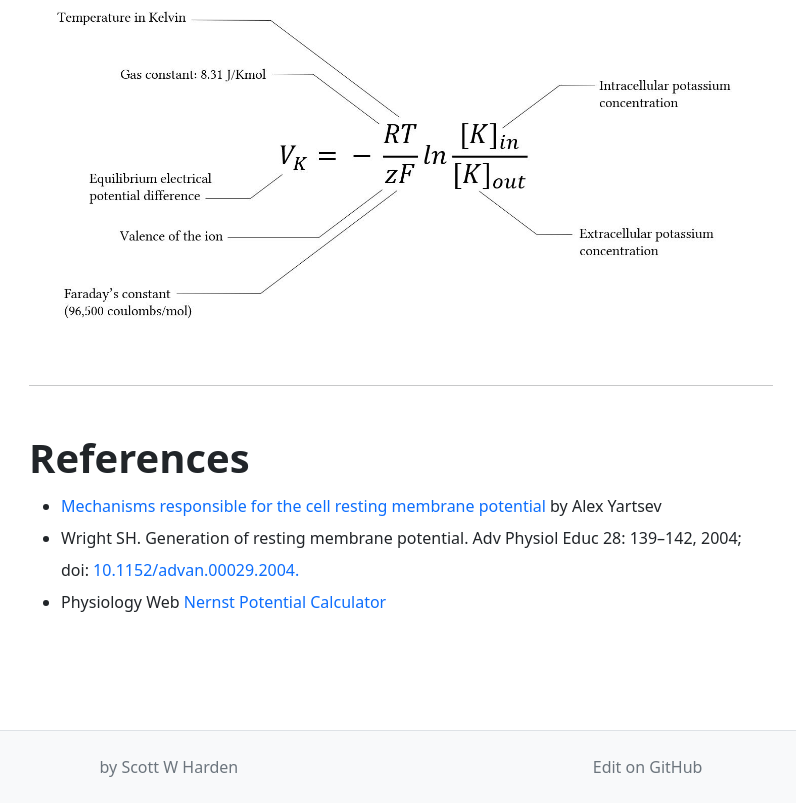
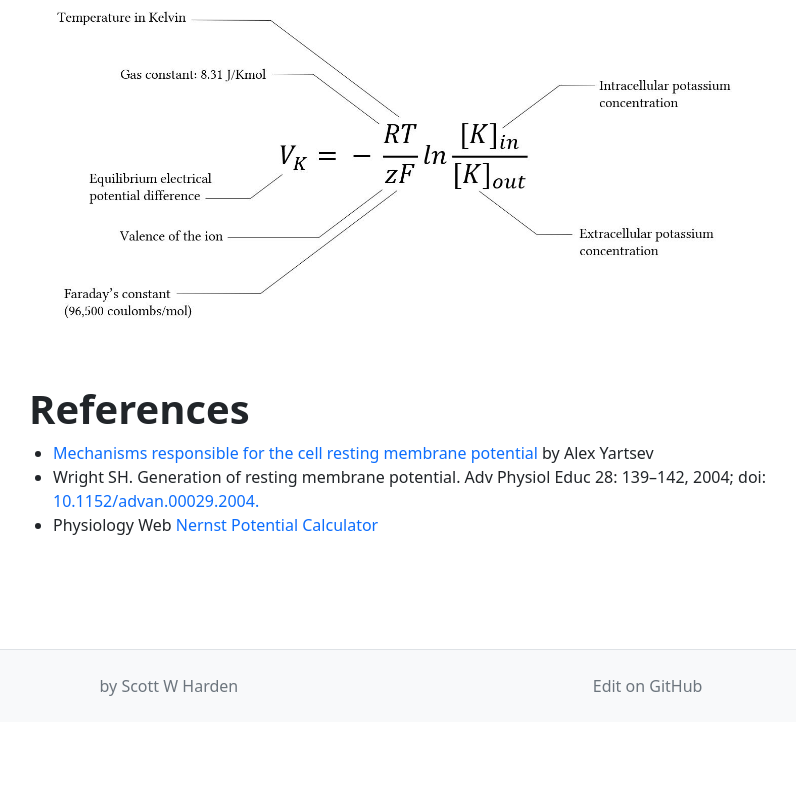
Before and after one commit to swharden/NernstCalc, a plain HTML site: page src/index.html in a window 1280 px wide. Shown: the part 1148-1951 px from the top of the page, without its empty margins (239-1035 px from the left). After the commit the page ends 1870 px from the top, so only its background shows below. Drawn offline with nearby package versions, Linux system fonts and the light colour scheme.

Commit message:
remove extra horizontal rules

```diff
--- a/src/index.html
+++ b/src/index.html
@@ -176,11 +176,9 @@
         <img src="images/nernst-equation-explained.jpg" class="img-fluid d-block mx-auto my-5 px-2" />
       </a>
 
-      <hr class="my-5">
-
       <h1 class="fw-semibold">References</h1>
 
-      <ul class="lh-lg">
+      <ul class="ps-4">
 
         <li><a
             href="https://derangedphysiology.com/main/cicm-primary-exam/required-reading/cellular-physiology/Chapter%20118/mechanisms-responsible-cell-resting-membrane-potential">Mechanisms
```
